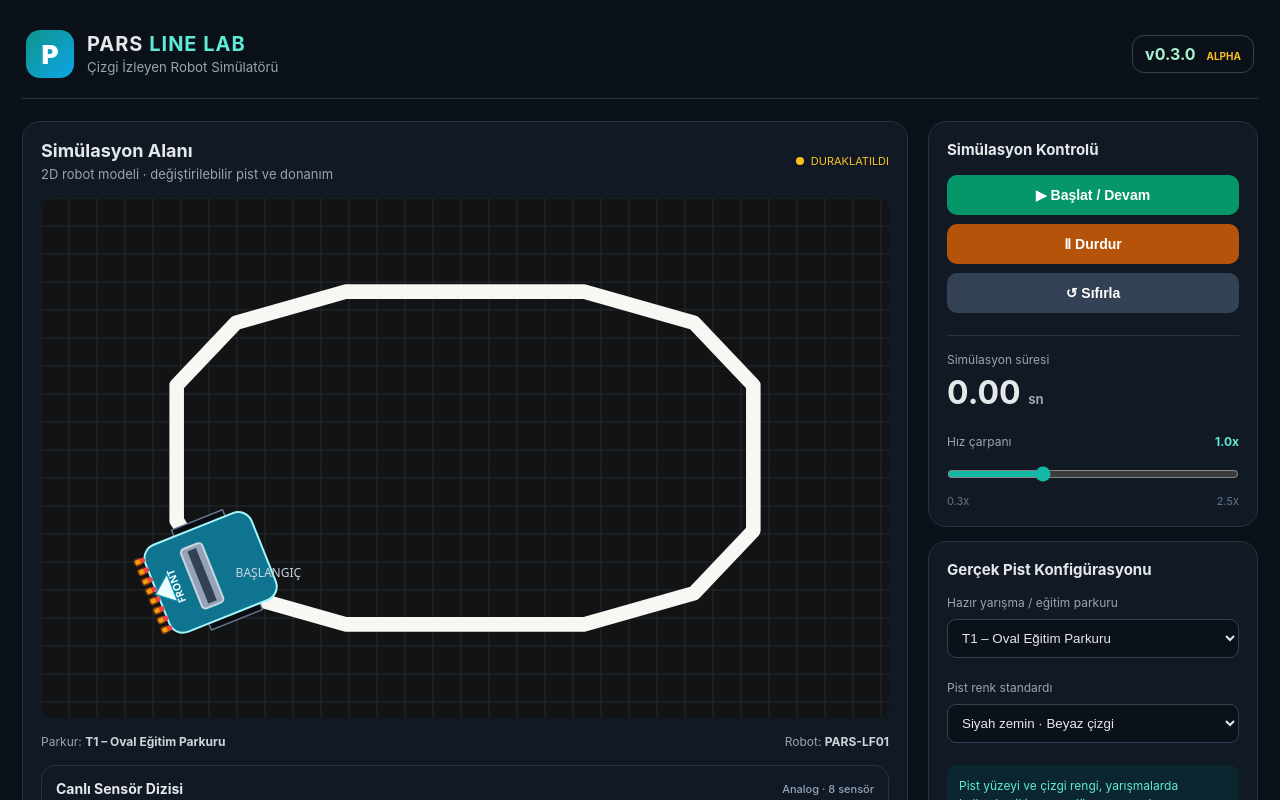
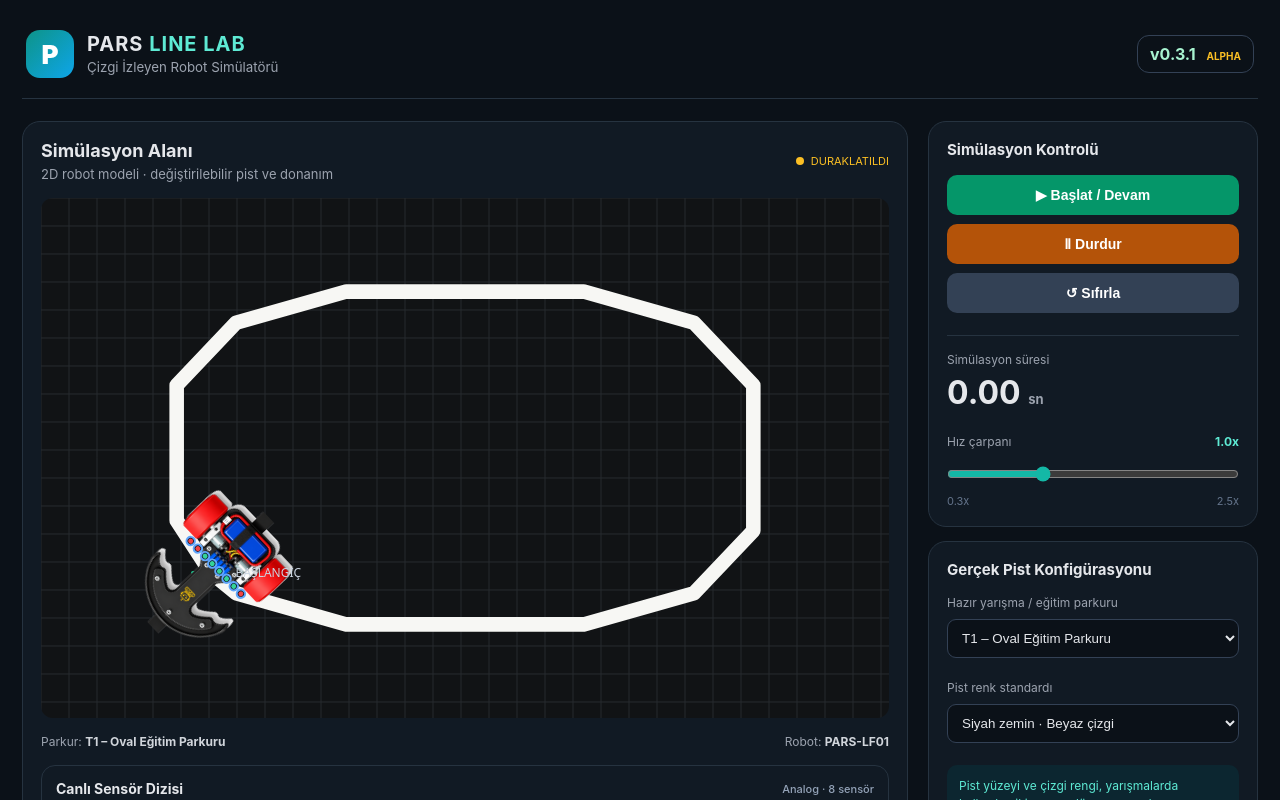
Before and after one commit to kamilaydin41/pars-line-lab, a React (Vite) app: page / in a window 1280 px wide. Shown: the top 800 px of the page. Built offline with nearby package versions, Linux system fonts and the light colour scheme.

Commit message:
Add files via upload

```diff
--- a/src/App.jsx
+++ b/src/App.jsx
@@ -10,7 +10,8 @@ const tracks = {
 const initialRobot = (trackKey) => { const p=tracks[trackKey].points, a=p[0],b=p[1]; return {segment:0,t:0,x:a[0],y:a[1],angle:Math.atan2((b[1]-a[1]),(b[0]-a[0]) )}; };
 const distanceToSegment=(px,py,ax,ay,bx,by)=>{const dx=bx-ax,dy=by-ay,l=dx*dx+dy*dy;let t=l?((px-ax)*dx+(py-ay)*dy)/l:0;t=Math.max(0,Math.min(1,t));return Math.hypot(px-(ax+t*dx),py-(ay+t*dy));};
 function App(){
- const canvasRef=useRef(null),robotRef=useRef(initialRobot('oval')),latestSensorsRef=useRef([]);
+ const canvasRef=useRef(null),robotRef=useRef(initialRobot('oval')),latestSensorsRef=useRef([]),robotImageRef=useRef(null);
+ useEffect(()=>{const img=new Image();img.src='/robot.png';img.onload=()=>{robotImageRef.current=img};},[]);
  const [running,setRunning]=useState(false),[speed,setSpeed]=useState(1),[elapsed,setElapsed]=useState(0),[track,setTrack]=useState('oval'),[trackScheme,setTrackScheme]=useState('whiteLine'),[sensorCount,setSensorCount]=useState(8),[sensorType,setSensorType]=useState('Analog'),[sensorWidth,setSensorWidth]=useState(70),[leftRPM,setLeftRPM]=useState(600),[rightRPM,setRightRPM]=useState(600),[wheelDiameter,setWheelDiameter]=useState(32),[chassisWidth,setChassisWidth]=useState(90),[chassisLength,setChassisLength]=useState(110),[sensorValues,setSensorValues]=useState([]);
  const runningRef=useRef(running);useEffect(()=>{runningRef.current=running},[running]);
  const trackRef=useRef(track);useEffect(()=>{trackRef.current=track;robotRef.current=initialRobot(track);setElapsed(0);setRunning(false);setSensorValues([])},[track]);
@@ -18,31 +19,27 @@ function App(){
  function resize(){const rect=canvas.getBoundingClientRect(),dpr=Math.min(window.devicePixelRatio||1,2);canvas.width=rect.width*dpr;canvas.height=rect.height*dpr;ctx.setTransform(dpr,0,0,dpr,0,0);draw()}
  function draw(){const w=canvas.clientWidth,h=canvas.clientHeight;const darkSurface=trackScheme==='whiteLine';ctx.clearRect(0,0,w,h);ctx.fillStyle=darkSurface?'#111315':'#f7f7f4';ctx.fillRect(0,0,w,h);ctx.strokeStyle=darkSurface?'#272b2e':'#e2e5e7';ctx.lineWidth=1;for(let x=0;x<w;x+=28){ctx.beginPath();ctx.moveTo(x,0);ctx.lineTo(x,h);ctx.stroke()}for(let y=0;y<h;y+=28){ctx.beginPath();ctx.moveTo(0,y);ctx.lineTo(w,y);ctx.stroke()}
  const tr=tracks[trackRef.current],pts=tr.points.map(([x,y])=>[x*w,y*h]);if(pts.length>1){ctx.lineCap='round';ctx.lineJoin='round';ctx.strokeStyle=darkSurface?'#f7f7f4':'#111315';ctx.lineWidth=Math.max(7,Math.min(w,h)*.028);ctx.beginPath();ctx.moveTo(...pts[0]);pts.slice(1).forEach(p=>ctx.lineTo(...p));if(tr.closed)ctx.lineTo(...pts[0]);ctx.stroke();ctx.strokeStyle='#10b981';ctx.lineWidth=3;ctx.beginPath();ctx.moveTo(pts[0][0]-18,pts[0][1]);ctx.lineTo(pts[0][0]+18,pts[0][1]);ctx.stroke();}
- const r=robotRef.current,rx=r.x*w,ry=r.y*h,scale=Math.min(w,h)/500,cw=chassisWidth*scale,cl=chassisLength*scale,n=Number(sensorCount),spacing=(sensorWidth*scale)/(Math.max(1,n-1)),sensorY=-cl*.56;
+ const r=robotRef.current,rx=r.x*w,ry=r.y*h,scale=Math.min(w,h)/500,cw=chassisWidth*scale,cl=chassisLength*scale,n=Number(sensorCount),spacing=(sensorWidth*scale)/(Math.max(1,n-1)),imgW=(cw+cl*.18),imgH=imgW/(936/1312),sensorY=imgH*.045;
  // Sample sensor locations against the black track centerline. This release visualizes sensing; it does not yet steer the robot.
  const sensorSamples=[];for(let i=0;i<n;i++){const localX=(i-(n-1)/2)*spacing, sx=rx+localX*Math.cos(r.angle)-sensorY*Math.sin(r.angle),sy=ry+localX*Math.sin(r.angle)+sensorY*Math.cos(r.angle);let minDist=Infinity;for(let j=0;j<pts.length-(tr.closed?0:1);j++){const a=pts[j],b=pts[(j+1)%pts.length];minDist=Math.min(minDist,distanceToSegment(sx,sy,a[0],a[1],b[0],b[1]));}const threshold=Math.min(w,h)*.022;const onLine=minDist<threshold;sensorSamples.push({onLine,value:onLine?(sensorType==='Digital'?1:Math.max(0,Math.min(1000,Math.round(1000*(1-minDist/threshold))))):0});}
  latestSensorsRef.current=sensorSamples;
  ctx.save();ctx.translate(rx,ry);ctx.rotate(r.angle);
- // side wheels
- ctx.fillStyle='#090d12';ctx.strokeStyle='#64748b';ctx.lineWidth=1.5;ctx.fillRect(-cw/2-7,-cl*.18,8,cl*.48);ctx.strokeRect(-cw/2-7,-cl*.18,8,cl*.48);ctx.fillRect(cw/2-1,-cl*.18,8,cl*.48);ctx.strokeRect(cw/2-1,-cl*.18,8,cl*.48);
- // chassis
- ctx.fillStyle='#0e7490';ctx.strokeStyle='#a5f3fc';ctx.lineWidth=2;ctx.beginPath();ctx.roundRect(-cw/2,-cl/2,cw,cl,Math.max(5,scale*14));ctx.fill();ctx.stroke();
- // motor block
- ctx.fillStyle='#94a3b8';ctx.strokeStyle='#cbd5e1';ctx.beginPath();ctx.roundRect(-cw*.34,-cl*.18,cw*.68,cl*.20,4);ctx.fill();ctx.stroke();ctx.fillStyle='#334155';ctx.fillRect(-cw*.30,-cl*.12,cw*.60,cl*.08);
- // forward nose marker
- ctx.fillStyle='#ecfeff';ctx.strokeStyle='#0891b2';ctx.lineWidth=1.5;ctx.beginPath();ctx.moveTo(0,-cl*.52);ctx.lineTo(cw*.16,-cl*.36);ctx.lineTo(-cw*.16,-cl*.36);ctx.closePath();ctx.fill();ctx.stroke();
- // sensor bar, live LED states
- ctx.fillStyle='#f59e0b';ctx.strokeStyle='#78350f';for(let i=0;i<n;i++){let x=(i-(n-1)/2)*spacing;ctx.beginPath();ctx.roundRect(x-3*scale,sensorY-3*scale,6*scale,7*scale,2);ctx.fill();ctx.stroke();ctx.beginPath();ctx.arc(x,sensorY+5*scale,2.6*scale,0,Math.PI*2);ctx.fillStyle=sensorSamples[i].onLine?'#34d399':'#ef4444';ctx.fill();ctx.fillStyle='#f59e0b';}
- ctx.fillStyle='#ecfeff';ctx.font=`bold ${Math.max(8,10*scale)}px system-ui`;ctx.textAlign='center';ctx.fillText('FRONT',0,-cl*.29);ctx.restore();ctx.fillStyle='#cbd5e1';ctx.font='12px system-ui';ctx.fillText('BAŞLANGIÇ',pts[0][0]+25,pts[0][1]+5);
+ // Draw the user's supplied robot image. Natural image direction is nose-up; rotate to align with the track tangent.
+ const robotImg=robotImageRef.current;ctx.rotate(r.angle+Math.PI/2);
+ if(robotImg){ctx.drawImage(robotImg,-imgW/2,-imgH/2,imgW,imgH);}
+ // Adjustable virtual sensor dots over the robot's front sensor array
+ const sensorBarY=sensorY;ctx.fillStyle='#0b1220';ctx.strokeStyle='#60a5fa';ctx.lineWidth=Math.max(1,scale*2);
+ for(let i=0;i<n;i++){const x=(i-(n-1)/2)*spacing;ctx.beginPath();ctx.arc(x,sensorBarY,Math.max(3,4*scale),0,Math.PI*2);ctx.fill();ctx.stroke();ctx.beginPath();ctx.arc(x,sensorBarY,Math.max(2,2.4*scale),0,Math.PI*2);ctx.fillStyle=sensorSamples[i].onLine?'#34d399':'#ef4444';ctx.fill();ctx.fillStyle='#0b1220';}
+ ctx.restore();ctx.fillStyle='#cbd5e1';ctx.font='12px system-ui';ctx.fillText('BAŞLANGIÇ',pts[0][0]+25,pts[0][1]+5);
  }
  function frame(now){const dt=Math.min((now-last)/1000,.05);last=now;if(runningRef.current){const r=robotRef.current,tr=tracks[trackRef.current],p=tr.points;r.t=(r.t||0)+dt*speed*(Math.max(1,(leftRPM+rightRPM)/2)/600)*.24;if(r.t>=1){r.t=0;r.segment=(r.segment+1)%(tr.closed?p.length:p.length-1)}const a=p[r.segment],b=p[(r.segment+1)%p.length];r.x=a[0]+(b[0]-a[0])*r.t;r.y=a[1]+(b[1]-a[1])*r.t;r.angle=Math.atan2((b[1]-a[1])*canvas.clientHeight,(b[0]-a[0])*canvas.clientWidth);setElapsed(v=>v+dt)}draw();if(now-lastUI>120){setSensorValues(latestSensorsRef.current);lastUI=now;}raf=requestAnimationFrame(frame)}
  resize();raf=requestAnimationFrame(frame);window.addEventListener('resize',resize);return()=>{cancelAnimationFrame(raf);window.removeEventListener('resize',resize)};
  },[sensorCount,sensorType,sensorWidth,chassisWidth,chassisLength,track,trackScheme,leftRPM,rightRPM,speed]);
  function reset(){setRunning(false);setElapsed(0);robotRef.current=initialRobot(track);setSensorValues([])}
- return <div className="app"><header><div className="brand"><div className="logo">P</div><div><h1>PARS <span>LINE LAB</span></h1><small>Çizgi İzleyen Robot Simülatörü</small></div></div><div className="version">v0.3.0 <span>ALPHA</span></div></header><main><section className="stage"><div className="stageHead"><div><h2>Simülasyon Alanı</h2><p>2D robot modeli · değiştirilebilir pist ve donanım</p></div><div className={`status ${running?'live':''}`}><i/> {running?'ÇALIŞIYOR':'DURAKLATILDI'}</div></div><canvas ref={canvasRef}/><div className="stageFoot"><span>Parkur: <b>{tracks[track].name}</b></span><span>Robot: <b>PARS-LF01</b></span></div><div className="sensorLive"><h3>Canlı Sensör Dizisi <small>{sensorType} · {sensorCount} sensör</small></h3><div className="sensorGrid">{sensorValues.map((s,i)=><div className={`sensorCell ${s.onLine?'active':''}`} key={i}><span>S{i+1}</span><b>{sensorType==='Digital'?(s.onLine?'1':'0'):s.value}</b><i/></div>)}</div><p className="sensorLegend"><span className="greenDot"/> Çizgi algılanıyor <span className="redDot"/> Çizgi algılanmıyor</p></div></section><aside>
+ return <div className="app"><header><div className="brand"><div className="logo">P</div><div><h1>PARS <span>LINE LAB</span></h1><small>Çizgi İzleyen Robot Simülatörü</small></div></div><div className="version">v0.3.1 <span>ALPHA</span></div></header><main><section className="stage"><div className="stageHead"><div><h2>Simülasyon Alanı</h2><p>2D robot modeli · değiştirilebilir pist ve donanım</p></div><div className={`status ${running?'live':''}`}><i/> {running?'ÇALIŞIYOR':'DURAKLATILDI'}</div></div><canvas ref={canvasRef}/><div className="stageFoot"><span>Parkur: <b>{tracks[track].name}</b></span><span>Robot: <b>PARS-LF01</b></span></div><div className="sensorLive"><h3>Canlı Sensör Dizisi <small>{sensorType} · {sensorCount} sensör</small></h3><div className="sensorGrid">{sensorValues.map((s,i)=><div className={`sensorCell ${s.onLine?'active':''}`} key={i}><span>S{i+1}</span><b>{sensorType==='Digital'?(s.onLine?'1':'0'):s.value}</b><i/></div>)}</div><p className="sensorLegend"><span className="greenDot"/> Çizgi algılanıyor <span className="redDot"/> Çizgi algılanmıyor</p></div></section><aside>
  <div className="panel"><h3>Simülasyon Kontrolü</h3><div className="buttons"><button className="start" onClick={()=>setRunning(true)}>▶ Başlat / Devam</button><button className="pause" onClick={()=>setRunning(false)}>Ⅱ Durdur</button><button className="reset" onClick={reset}>↺ Sıfırla</button></div><div className="stat"><label>Simülasyon süresi</label><strong>{elapsed.toFixed(2)} <small>sn</small></strong></div><div className="speed"><label>Hız çarpanı <b>{speed.toFixed(1)}x</b></label><input type="range" min="0.3" max="2.5" step="0.1" value={speed} onChange={e=>setSpeed(Number(e.target.value))}/><div className="rangeLabels"><span>0.3x</span><span>2.5x</span></div></div></div>
  <div className="panel"><h3>Gerçek Pist Konfigürasyonu</h3><label>Hazır yarışma / eğitim parkuru</label><select value={track} onChange={e=>setTrack(e.target.value)}>{Object.entries(tracks).map(([key,t])=><option key={key} value={key}>{t.name}</option>)}</select><label>Pist renk standardı</label><select value={trackScheme} onChange={e=>setTrackScheme(e.target.value)}><option value="whiteLine">Siyah zemin · Beyaz çizgi</option><option value="blackLine">Beyaz zemin · Siyah çizgi</option></select><p className="next">Pist yüzeyi ve çizgi rengi, yarışmalarda kullanılan iki yaygın düzen arasında değiştirilebilir.</p></div>
  <div className="panel"><h3>Sensör Yapılandırması</h3><label>Sensör sayısı</label><select value={sensorCount} onChange={e=>setSensorCount(Number(e.target.value))}>{[3,5,6,8,10,12,16].map(n=><option key={n} value={n}>{n} sensör</option>)}</select><label>Tip</label><select value={sensorType} onChange={e=>setSensorType(e.target.value)}><option>Analog</option><option>Dijital</option><option>RC</option></select><label>Sensör dizisi genişliği: <b>{sensorWidth} mm</b></label><input type="range" min="20" max="120" step="5" value={sensorWidth} onChange={e=>setSensorWidth(Number(e.target.value))}/></div>
  <div className="panel"><h3>Motor & Şasi</h3><label>Sol motor RPM: <b>{leftRPM}</b></label><input type="range" min="100" max="1500" step="50" value={leftRPM} onChange={e=>setLeftRPM(Number(e.target.value))}/><label>Sağ motor RPM: <b>{rightRPM}</b></label><input type="range" min="100" max="1500" step="50" value={rightRPM} onChange={e=>setRightRPM(Number(e.target.value))}/><label>Teker çapı: <b>{wheelDiameter} mm</b></label><input type="range" min="15" max="80" step="1" value={wheelDiameter} onChange={e=>setWheelDiameter(Number(e.target.value))}/><label>Şasi genişliği: <b>{chassisWidth} mm</b></label><input type="range" min="50" max="150" step="5" value={chassisWidth} onChange={e=>setChassisWidth(Number(e.target.value))}/><label>Şasi uzunluğu: <b>{chassisLength} mm</b></label><input type="range" min="60" max="180" step="5" value={chassisLength} onChange={e=>setChassisLength(Number(e.target.value))}/></div>
- <div className="panel info"><h3>v0.3.0 – Gerçek Pist Düzenleri</h3><ul><li>Ön yön oku ve FRONT işareti</li><li>Canlı sensör LED durumları</li><li>Analog / Dijital / RC gösterimi</li><li>Sensör sayısı ve dizisi genişliği</li><li>Sağ / sol motor RPM ayarı</li><li>5 farklı yarışma / eğitim parkuru</li><li>Siyah zemin-beyaz çizgi ve beyaz zemin-siyah çizgi seçimi</li><li>Gerçek pist kurallarından esinlenen parkur biçimleri</li><li>Başlat, durdur, sıfırla</li></ul><p className="next">NOT: Bu sürüm sensör algılamasını görselleştirir; robotun hareket algoritmasını sensörlerle kapalı çevrim kontrol etmek sonraki sürümdedir.</p></div></aside></main><footer>© PARS LINE LAB · ROBKOD <span>Öğren · Tasarla · Simüle Et</span></footer></div>}
+ <div className="panel info"><h3>v0.3.1 – Robot Görseli</h3><ul><li>Gerçek robot görseli: yüklenen üstten görünüm PNG</li><li>Robotun yönü pist segmentine göre döndürülür</li><li>Canlı sensör LED durumları</li><li>Analog / Dijital / RC gösterimi</li><li>Sensör sayısı ve dizisi genişliği</li><li>Sağ / sol motor RPM ayarı</li><li>5 farklı yarışma / eğitim parkuru</li><li>Siyah zemin-beyaz çizgi ve beyaz zemin-siyah çizgi seçimi</li><li>Gerçek pist kurallarından esinlenen parkur biçimleri</li><li>Robot görselinin üzerinde ayarlanabilir sanal sensör LED noktaları</li><li>Başlat, durdur, sıfırla</li></ul><p className="next">NOT: Bu sürüm sensör algılamasını görselleştirir; robotun hareket algoritmasını sensörlerle kapalı çevrim kontrol etmek sonraki sürümdedir.</p></div></aside></main><footer>© PARS LINE LAB · ROBKOD <span>Öğren · Tasarla · Simüle Et</span></footer></div>}
 export default App;
```
Also changed, not shown: public/robot.png (added), 1 other file (tests, documents, lock files or other folders).
